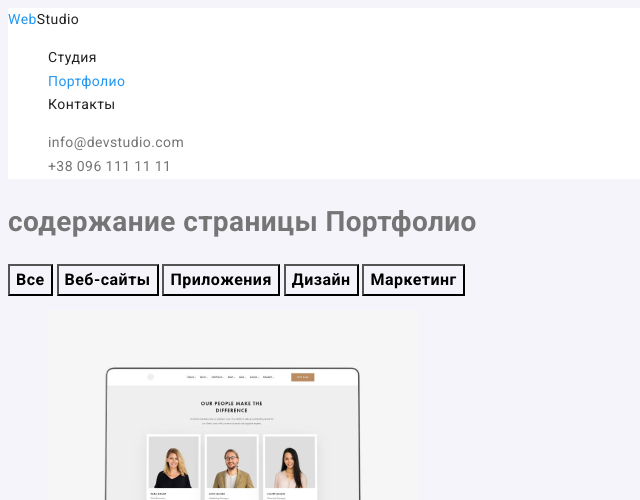
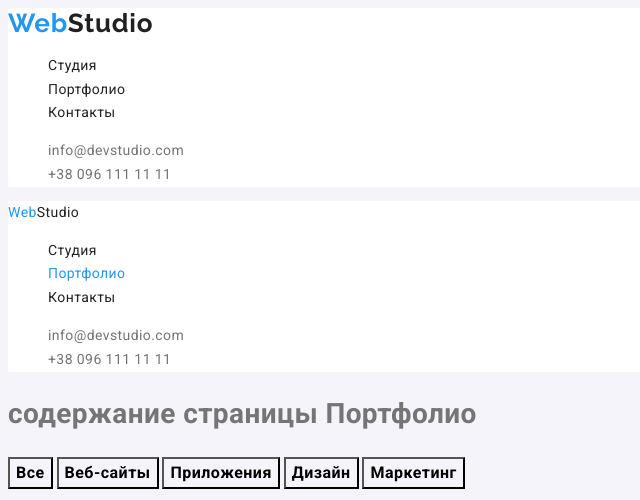
Before and after one commit to lp20201108/goit-markup-hw-02, a plain HTML site: page portofolio.html in a window 1280 px wide. Shown: the top 500 px of the page, without its empty margins (0-640 px from the left). Drawn offline with Linux system fonts and the light colour scheme.

Commit message:
header changed

```diff
--- a/portofolio.html
+++ b/portofolio.html
@@ -6,9 +6,28 @@
     <meta name="viewport" content="width=device-width, initial-scale=1.0">
     <title>www.webstudio.ua</title>
     <link rel="preconnect" href="https://fonts.gstatic.com">
-    <link href="https://fonts.googleapis.com/css2?family=Roboto:wght@400;700&display=swap" rel="stylesheet">
+    <link href="https://fonts.googleapis.com/css2?family=Raleway:wght@700&family=Roboto:wght@400;500;700&display=swap"
+        rel="stylesheet">
+
     <link rel="stylesheet" href="css/styles.css">
 </head>
+
+<body>
+    <header>
+        <nav>
+            <a class="logotip" href="index.html"> <span class="logo-web">Web</span><span
+                    class="logo-studio">Studio</span></a>
+            <ul class="site-nav list">
+                <li> <a class="link" href="./studio.html">Студия</a></li>
+                <li> <a class="link" href="./portofolio.html">Портфолио</a></li>
+                <li> <a class="link" href="">Контакты</a></li>
+            </ul>
+        </nav>
+        <ul class="contacts list">
+            <li><a href="mailto:info@devstudio.com">info@devstudio.com </a></li>
+            <li><a href="tel:+380961111111">+38 096 111 11 11 </a></li>
+        </ul>
+    </header>
 
 <body>
 <header>
```
